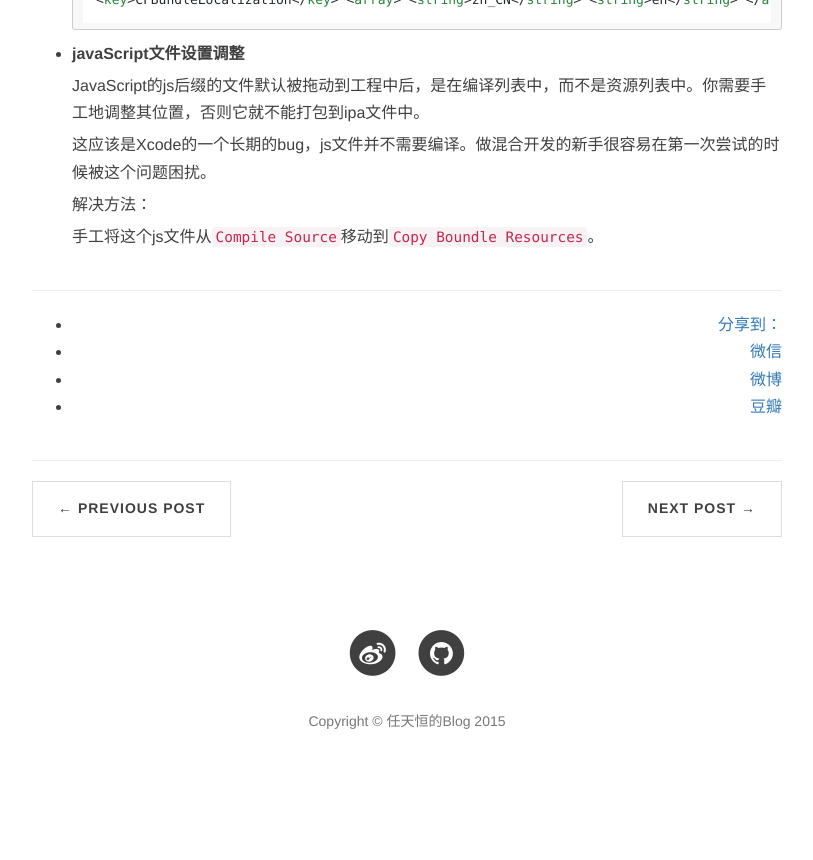
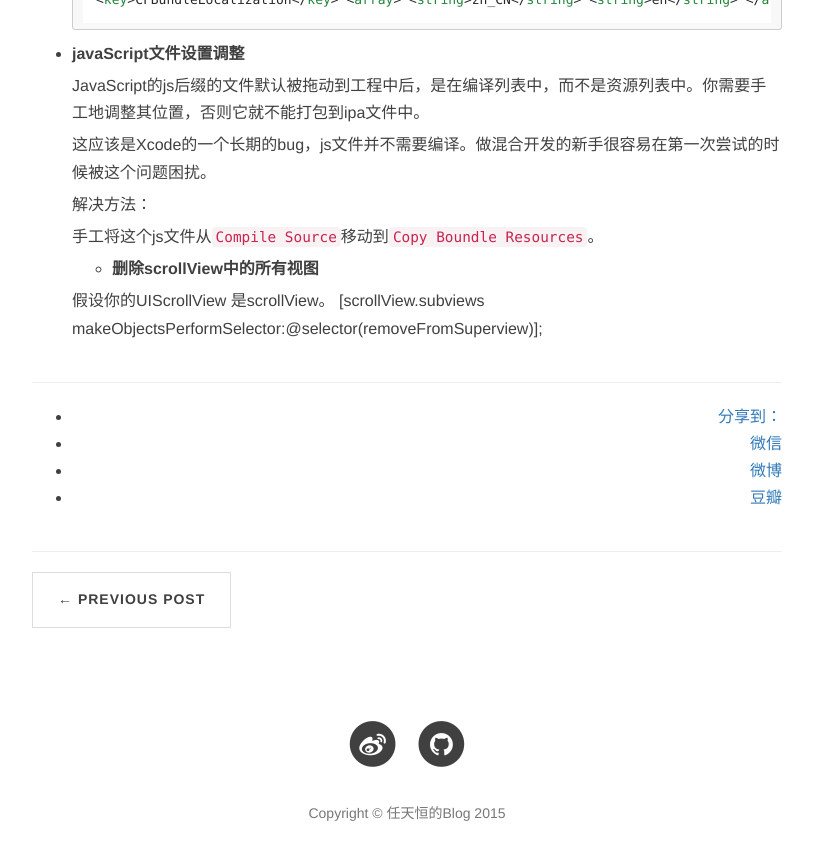
Before and after one commit to rth211/rth211.github.io, a Jekyll site: the page built from _posts/2015.07/2015-07-13-iOS-Skill.md, in a window 1280 px wide and 900 px high, scrolled down 1106 px. Shown: the top 860 px of the window, without its empty margins (233-1046 px from the left). Built offline with Jekyll 4.4.1, drawn with Linux system fonts in a browser that asks for light colours; nearby versions of some CDN libraries; comment, search, counter and statistics services are not loaded; before the commit the page ends 1932 px from its top, so only the background shows below that; some of the changed text lies outside the part shown.

```diff
--- a/_posts/2015.07/2015-07-13-iOS-Skill.md
+++ b/_posts/2015.07/2015-07-13-iOS-Skill.md
@@ -42,3 +42,8 @@ tags: iOS
   解决方法：
 
   手工将这个js文件从`Compile Source`移动到`Copy Boundle Resources`。
+
+  * **删除scrollView中的所有视图**
+
+  假设你的UIScrollView 是scrollView。
+      [scrollView.subviews makeObjectsPerformSelector:@selector(removeFromSuperview)];
```
Also changed, not shown: other parts of _posts/2015.07/2015-07-13-iOS-Skill.md (+1 -1 lines).
